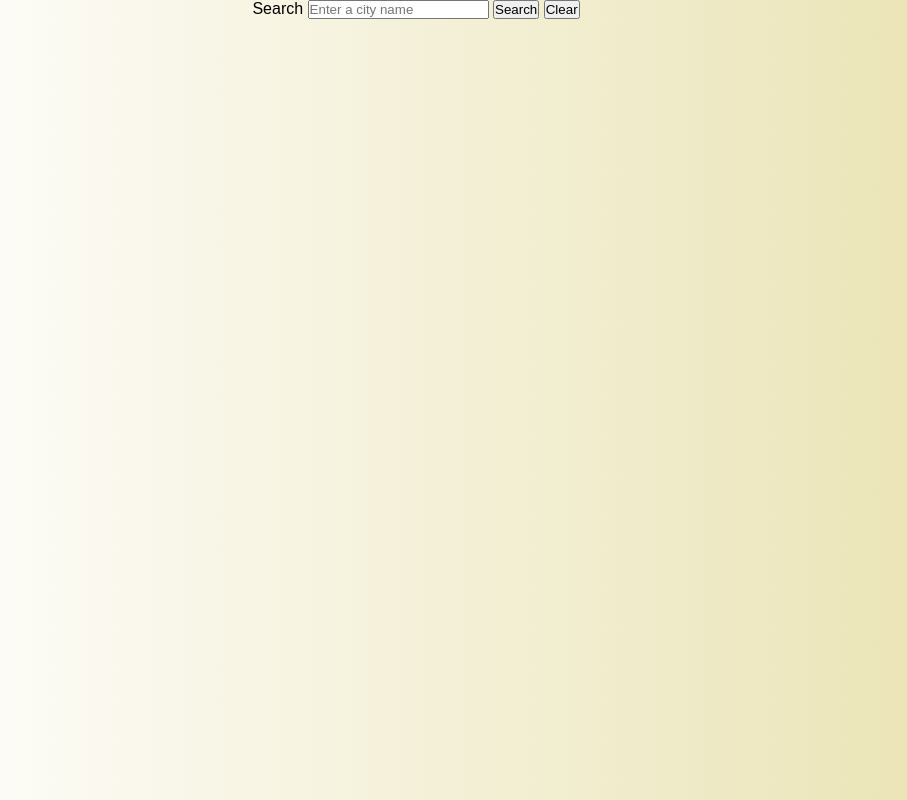
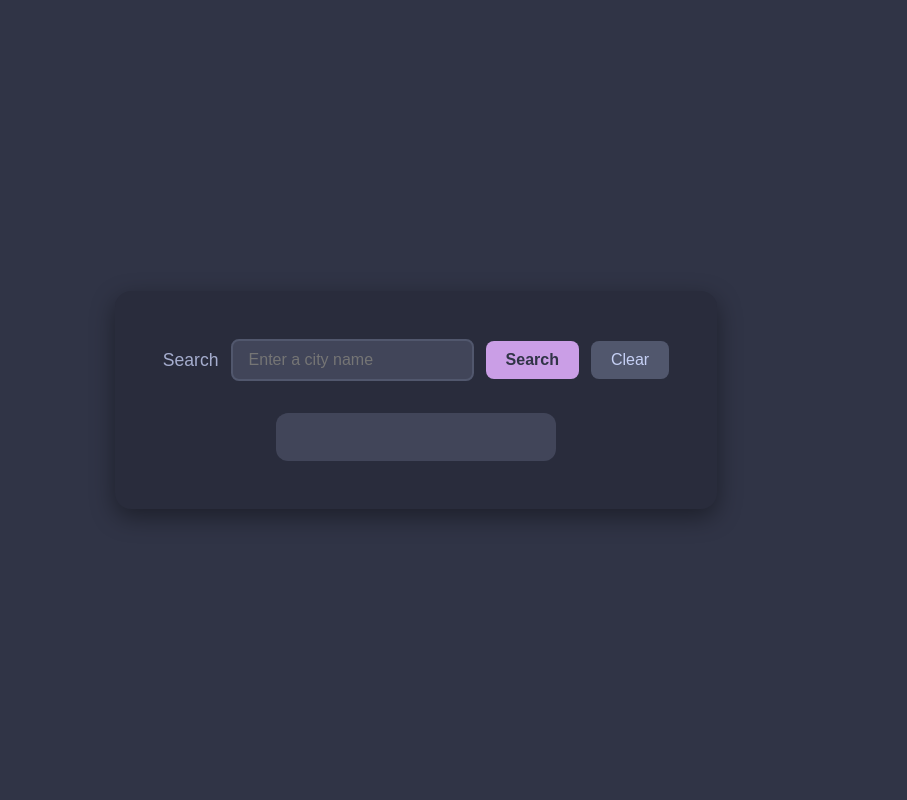
Before and after one commit to earnestabromjr/Weather-App, a website built with webpack: page src/template.html in a window 1280 px wide. Shown: the whole page, without its empty margins (224-1131 px from the left). Built offline with nearby package versions, Linux system fonts and the light colour scheme; a web font is replaced by a local one.

Commit message:
Changed color pallete to catppuccin

```diff
--- a/src/index.js
+++ b/src/index.js
@@ -1,12 +1,10 @@
 import "./styles.css";
 import { displayWeather } from "./display";
 
-// const apiKey = process.env.WEATHER_API_KEY;
-// const searchForm = document.getElementById("search-form");
-const searchButton = document.querySelector("button");
+const searchForm = document.getElementById("search-form");
 const searchInput = document.getElementById("search-input");
 
-searchButton.addEventListener("submit", async (event) => {
+searchForm.addEventListener("submit", async (event) => {
 	event.preventDefault();
 	const city = searchInput.value;
 	await displayWeather(city);
--- a/src/styles.css
+++ b/src/styles.css
@@ -1,13 +1,38 @@
+@import url("https://fonts.googleapis.com/css2?family=Droid+Sans");
+
 * {
     margin: 0;
     padding: 0;
     box-sizing: border-box;
 }
 
-html {
-    --grad-color: linear-gradient(90deg,rgba(255, 255, 255, 1) 6%, rgba(121, 9, 72, 1) 100%, rgba(106, 0, 255, 1) 100%);
-    --grad-color2: linear-gradient(90deg,rgba(189, 83, 124, 1) 0%, rgba(121, 9, 72, 1) 35%, rgba(106, 0, 255, 1) 100%);
-    --grad-color3: linear-gradient(90deg,rgba(255, 255, 255, 1) 6%, rgba(232, 225, 174, 1) 100%, rgba(240, 218, 120, 1) 100%);
+:root {
+    --base: #303446;
+    --mantle: #292c3c;
+    --crust: #232634;
+    --surface0: #414559;
+    --surface1: #51576d;
+    --surface2: #626880;
+    --overlay0: #737994;
+    --overlay1: #838ba7;
+    --overlay2: #949cbb;
+    --subtext0: #a5adce;
+    --subtext1: #b5bfe2;
+    --text: #c6d0f5;
+    --lavender: #babbf1;
+    --blue: #8caaee;
+    --sapphire: #85c1dc;
+    --sky: #99d1db;
+    --teal: #81c8be;
+    --green: #a6d189;
+    --yellow: #e5c890;
+    --peach: #ef9f76;
+    --maroon: #ea999c;
+    --red: #e78284;
+    --mauve: #ca9ee6;
+    --pink: #f4b8e4;
+    --flamingo: #eebebe;
+    --rosewater: #f2d5cf;
     --my-font: "Droid Sans", sans-serif;
 }
 
@@ -15,68 +40,106 @@ body {
     display: flex;
     flex-direction: column;
     align-items: center;
-    font-family: "Adwaita Mono", monospace;
-    background: var(--grad-color3), var(--grad-color2);
-    font-family: var(--my-font, monospace);
+    justify-content: center;
+    min-height: 100vh;
+    font-family: var(--my-font);
+    background: var(--base);
+    color: var(--text);
 }
 
-header {
+#app {
     display: flex;
     flex-direction: column;
     align-items: center;
+    gap: 2rem;
+    padding: 3rem;
+    margin: 2rem;
+    background: var(--mantle);
+    border-radius: 1rem;
+    box-shadow: 0 0.5rem 1.5rem rgba(0, 0, 0, 0.4);
 }
 
-img {
-    width: 300px;
-    height: 200px;
+#search-form {
+    display: flex;
+    flex-direction: row;
+    align-items: center;
+    gap: 0.75rem;
 }
 
-nav {
-    display: flex;
-    flex-direction: row;
-    justify-content: start;
-    align-items: center;
-    width: 100%;
-    height: 50px;
-    background-color: var(--grad-color);
-    color: white;
-}
-nav button {
-    background-color: #bd537c;
-    background: var(--grad-color3);
-    color: saddlebrown;
-    border: none;
-    padding: 10px 20px;
-    margin: 0 10px;
-    cursor: pointer;
-    border-radius: 5px;
-    font-size: 16px;
+label {
+    font-size: 1.1rem;
+    color: var(--subtext0);
 }
 
-#content {
+input[type="text"] {
+    padding: 0.6rem 1rem;
+    font-size: 1rem;
+    border: 2px solid var(--surface1);
+    border-radius: 0.5rem;
+    background: var(--surface0);
+    color: var(--text);
+    outline: none;
+    transition: border-color 0.2s;
+}
+
+input[type="text"]:focus {
+    border-color: var(--mauve);
+}
+
+button {
+    padding: 0.6rem 1.25rem;
+    font-size: 1rem;
+    border: none;
+    border-radius: 0.5rem;
+    cursor: pointer;
+    transition: background 0.2s, transform 0.1s;
+}
+
+button[type="submit"] {
+    background: var(--mauve);
+    color: var(--base);
+    font-weight: 700;
+}
+
+button[type="submit"]:hover {
+    background: var(--pink);
+}
+
+button[type="submit"]:active {
+    transform: scale(0.96);
+}
+
+#clear {
+    background: var(--surface1);
+    color: var(--text);
+}
+
+#clear:hover {
+    background: var(--surface2);
+}
+
+#weather {
     display: flex;
     flex-direction: column;
-    align-items: center;
-    justify-content: space-evenly;
+    gap: 0.5rem;
+    padding: 1.5rem;
+    min-width: 280px;
+    background: var(--surface0);
+    border-radius: 0.75rem;
+    list-style: none;
 }
 
-#content h1 {
-    font-family: "Droid Sans", sans-serif;
-    margin-top: 2rem;
-    margin-bottom: 2rem;
-    font-weight: 700;
-    font-size: 3rem;
+#weather li {
+    padding: 0.5rem 0.75rem;
+    font-size: 1rem;
+    color: var(--subtext1);
+    background: var(--surface1);
+    border-radius: 0.4rem;
 }
 
-#content h2 {
-    font-family: "Adwaita Mono", monospace;
-    font-size: 2rem;
-    margin-top: 1rem;
-    margin-bottom: 1rem;
+#weather li:first-child {
+    font-size: 1.4rem;
+    font-weight: 700;
+    background: var(--mauve);
+    color: var(--base);
 }
-
-#menu {
-    display: flex;
-    flex-direction: row;
-    background-color: var(--grad-color2);
-}
```
Also changed, not shown: src/utils.js (deleted, +0 -25 lines).
